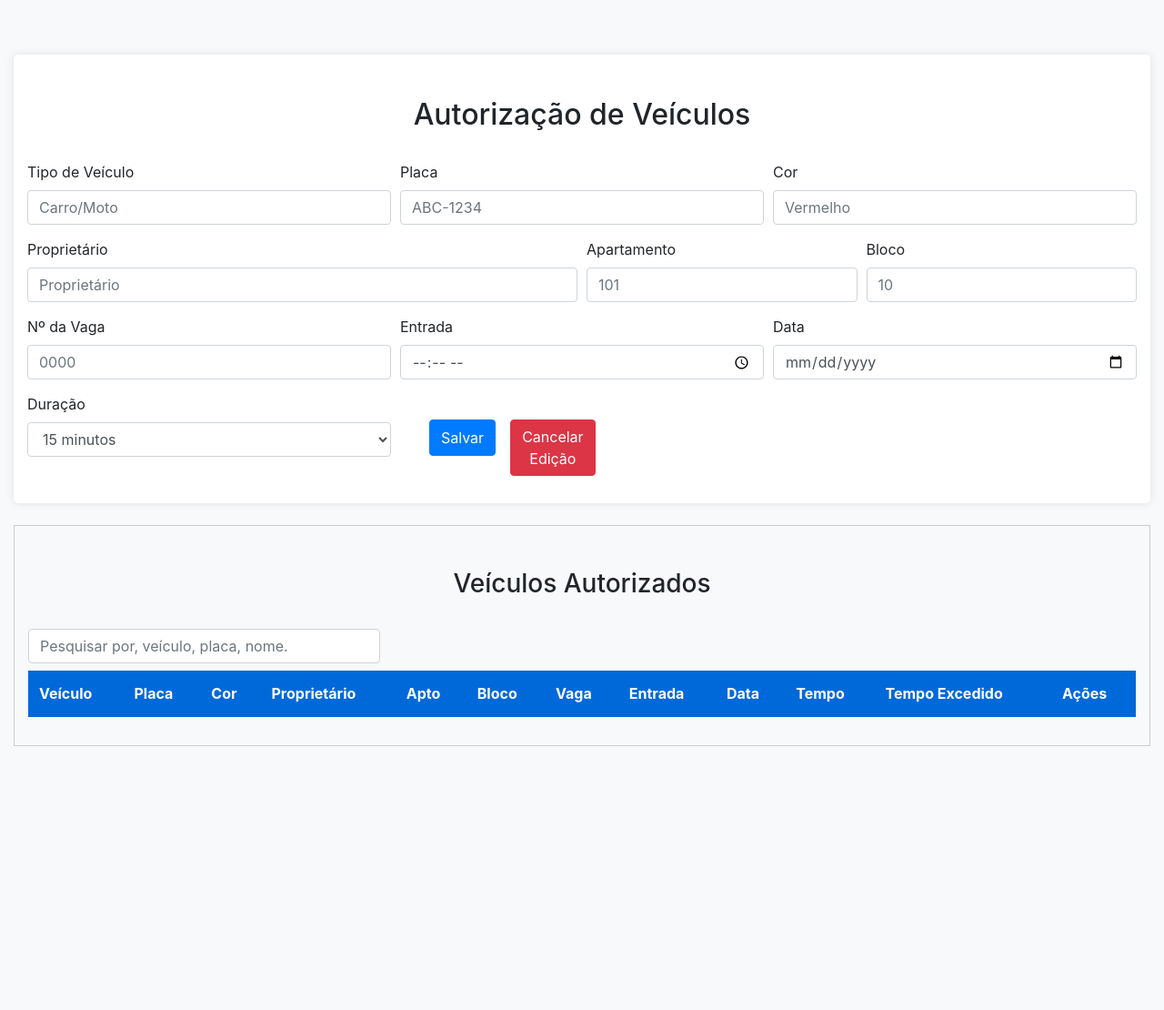
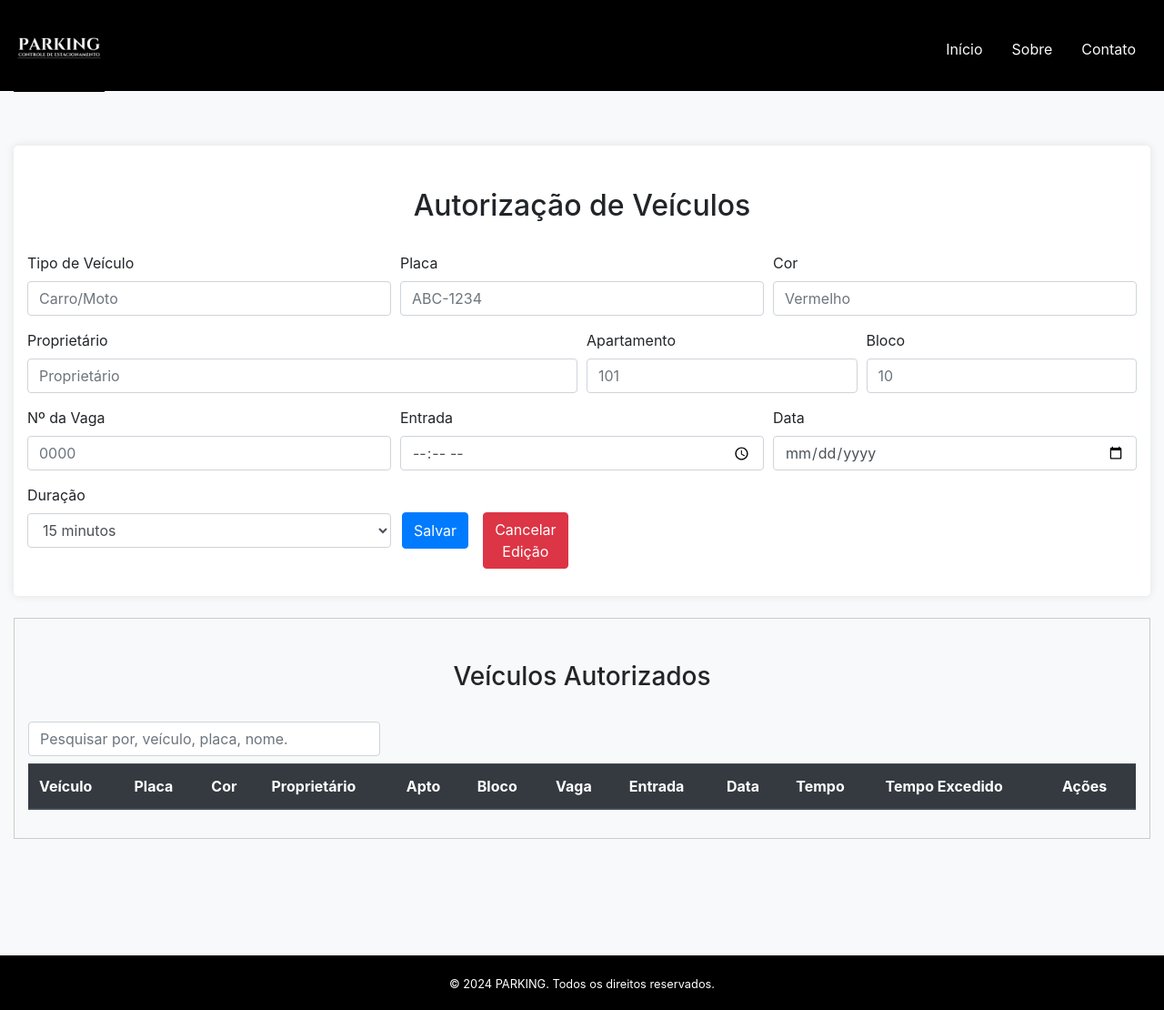
Before and after one commit to WebDesigner279/projetos-devops, a plain HTML site: page sis-cadastro-de-veiculos/index.html in a window 1280 px wide. Shown: the whole page at 91% size. Before the commit the page ends 820 px from the top, so only its background shows below. Drawn offline with nearby package versions, Linux system fonts and the light colour scheme.

Commit message:
implementação de navbar, rodapé e ajustes de espaçamentos dos botões salvar, cancelar edições

```diff
--- a/sis-cadastro-de-veiculos/index.html
+++ b/sis-cadastro-de-veiculos/index.html
@@ -6,8 +6,31 @@
    <title>Cadastro de Veículos</title>
    <link rel="stylesheet" href="https://maxcdn.bootstrapcdn.com/bootstrap/4.5.2/css/bootstrap.min.css">
    <link rel="stylesheet" href="style.css">
+   <link rel="icon" href="./imagem/favicon.png" type="icone">
 </head>
 <body>
+    <!--Navbar-->
+    <header class="NaBar py-3">
+        <div class="container d-flex justify-content-between align-items-center">
+            <div class="branding">
+                <img class="logo" src="./imagem/logo.png" alt="Logo" />
+            </div>
+            <nav>
+                <ul class="nav">
+                    <li class="nav-item">
+                        <a class="nav-link text-light" href="./index.html">Início</a>
+                    </li>
+                    <li class="nav-item">
+                        <a class="nav-link text-light" href="./sobre.html">Sobre</a>
+                    </li>
+                    <li class="nav-item">
+                        <a class="nav-link text-light" href="#">Contato</a>
+                    </li>
+                </ul>
+            </nav>
+        </div>
+    </header>
+
 <div class="container">
    <div class="form-container">
        <h2 class="text-center">Autorização de Veículos</h2>
@@ -82,7 +105,7 @@
                    <button type="submit" id="btnSalvar" class="btn btn-primary">Salvar</button>
                    <button type="button" id="btnCancelar" class="btn btn-danger">Cancelar Edição</button>
                </div>
-           </div>
+            </div>
        </form>
    </div>
    <div class="table-container table-responsive mt-4">
@@ -109,6 +132,14 @@
        </table>
    </div>
 </div>
+
+<!--Rodapé-->
+    <div class="container-footer">
+        <footer>
+            <small>&copy; 2024 PARKING. Todos os direitos reservados.</small>
+        </footer>
+    </div>
+
 <script src="https://code.jquery.com/jquery-3.5.1.min.js"></script>
 <script src="https://cdn.jsdelivr.net/npm/bootstrap@4.5.2/dist/js/bootstrap.bundle.min.js"></script>
 <script src="script.js"></script>
--- a/sis-cadastro-de-veiculos/style.css
+++ b/sis-cadastro-de-veiculos/style.css
@@ -5,11 +5,23 @@ body {
   margin-top: 60px;
   max-width: 1500px;
 }
+
+.container-sobre {
+  padding-top: 60px;
+  max-width: 1450px;
+  margin: auto;
+}
+
 .form-container {
   padding: 20px;
   background-color: #ffffff;
   border-radius: 5px;
   box-shadow: 0px 0px 10px rgba(0,0,0,0.1);
+}
+
+.linha {
+  border-bottom: 1px solid rgba(0, 0, 0, 0.158); /* Define uma linha na parte inferior */
+  padding-bottom: 16px; /* Espaço entre o texto e a linha */
 }
 
 #searchInput {
@@ -19,13 +31,17 @@ body {
 #btnSalvar, #btnCancelar {
    /* Aumenta a largura dos botões */
   height: 40px;
-  margin-left: 32px; /* Espaço consistente entre eles */
-  margin-top: 29px;
+  margin-top: 31px;
 }
 
 #btnCancelar {
-  width: 150px;
-  margin-right: 43rem;
+  height: auto;
+  margin-right: 45.2rem;
+
+}
+
+#btnSalvar {
+  margin-left: 2px;
 }
 
 .table-container {
@@ -33,11 +49,11 @@ body {
 }
 
 .table
-  .thead-dark {
+  .thead-dark a {
     th {
-      color: #fff;
-      background-color: #0069d9;
-      border-color: #0069d9;
+      color: #000;
+      /*background-color: #a0becb;
+      border-color: #a0becb;*/
     }
   }
 
@@ -50,6 +66,20 @@ body {
 .actions-cell {
   display: flex;
   gap: 8px;
+}
+
+.NaBar {
+  height: 100px;
+  background-color: #000;
+}
+
+.nav-item {
+  margin-top: -55px;
+}
+
+.logo {
+  width: 100px;
+  margin-top: -77px;
 }
 
 /* Ajustes para dispositivos móveis */
@@ -79,3 +109,13 @@ body {
   border: 1px solid #ccc; /* Adiciona uma borda ao contêiner */
   margin-top: 10px; /* Espaçamento superior */
 }
+
+.container-footer {
+  background-color: #000;
+  height: 60px;
+  color: #fff;
+  text-align: center;
+  padding-top: 18px;
+  margin-top: 10%;
+  margin-bottom: auto;
+}
```
Also changed, not shown: sis-cadastro-de-veiculos/sobre.html (added, +82 -0 lines), sis-cadastro-de-veiculos/imagem/favicon.png (added), sis-cadastro-de-veiculos/imagem/logo.png (added).
